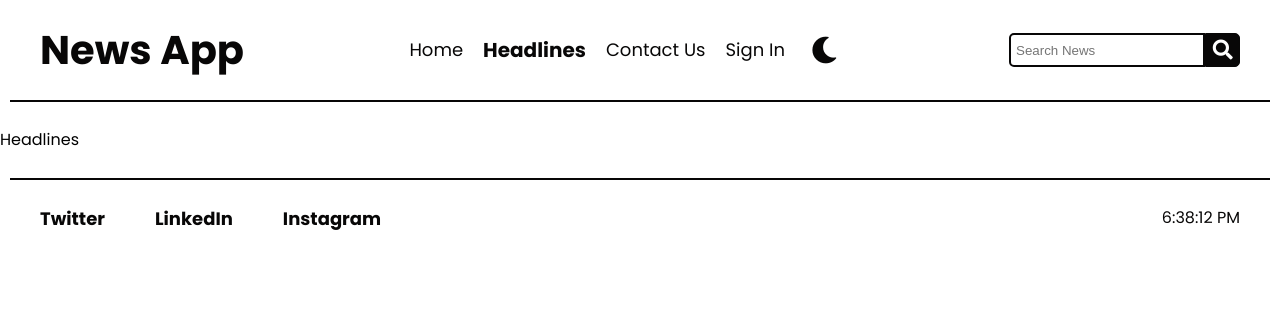
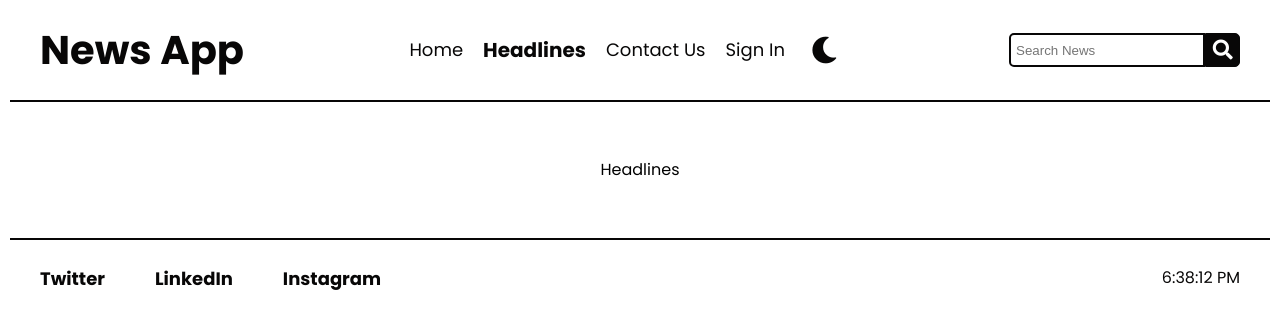
Before and after one commit to Aircampus-in/Frontend, a React (Create React App) app in the folder React-Basics/news-app/: page /headlines in a window 1280 px wide. Shown: the top 328 px of the page. Built offline with nearby package versions, Linux system fonts and the light colour scheme; no server answers.

Commit message:
center page elements

```diff
--- a/React-Basics/news-app/src/App.js
+++ b/React-Basics/news-app/src/App.js
@@ -18,7 +18,6 @@ function App(){
     const changeUrl = (e, value)=>{
         e.preventDefault();
         setUrl(`https://newsapi.org/v2/everything?q=${value}}&apiKey=fb5542083cca4ac5957e9a26f8a6ec5f`)
-        console.log(value)
     }
 
 
--- a/React-Basics/news-app/src/components/Contact.js
+++ b/React-Basics/news-app/src/components/Contact.js
@@ -6,9 +6,11 @@ function Contact() {
   return (
     <div>
         <Header/>
-        Contact Page
+        <div className="container">
+          Contact Page
+        </div>
         <Footer/>
-        </div>
+    </div>
   );
 }
 
--- a/React-Basics/news-app/src/components/ErrorPage.js
+++ b/React-Basics/news-app/src/components/ErrorPage.js
@@ -6,7 +6,7 @@ function ErrorPage() {
   return (
     <div>
         <Header/>
-        You have hit the wrong route.
+        <div className="container">You have hit the wrong route.</div>
         <Footer/>
         </div>
   );;
--- a/React-Basics/news-app/src/components/Header.js
+++ b/React-Basics/news-app/src/components/Header.js
@@ -54,7 +54,6 @@ function Header(props){
                     </button>
 
                 </ul>
-                <div>
                 <form onSubmit={(e)=>props.changeUrl(e, value)}>
                     <div className="search">
                         <input type="text" value={value} className={
@@ -71,8 +70,6 @@ function Header(props){
                         </button>
                     </div>
                 </form>
-
-                </div>
             </nav>
         </div>
     </header>
--- a/React-Basics/news-app/src/components/Headlines.js
+++ b/React-Basics/news-app/src/components/Headlines.js
@@ -6,7 +6,7 @@ function Headlines() {
   return (
       <div>
           <Header/>
-          <p>Headlines</p>
+          <div className="container">Headlines</div>
           <Footer/>
       </div>
       );
--- a/React-Basics/news-app/src/components/SignIn.js
+++ b/React-Basics/news-app/src/components/SignIn.js
@@ -6,7 +6,9 @@ function SignIn() {
   return (
     <div>
         <Header/>
-        SignIn Page
+        <div className="container">
+          SignIn Page
+        </div>
         <Footer/>
         </div>
   );
```
Lines whose indentation alone changed are shown as unchanged.
